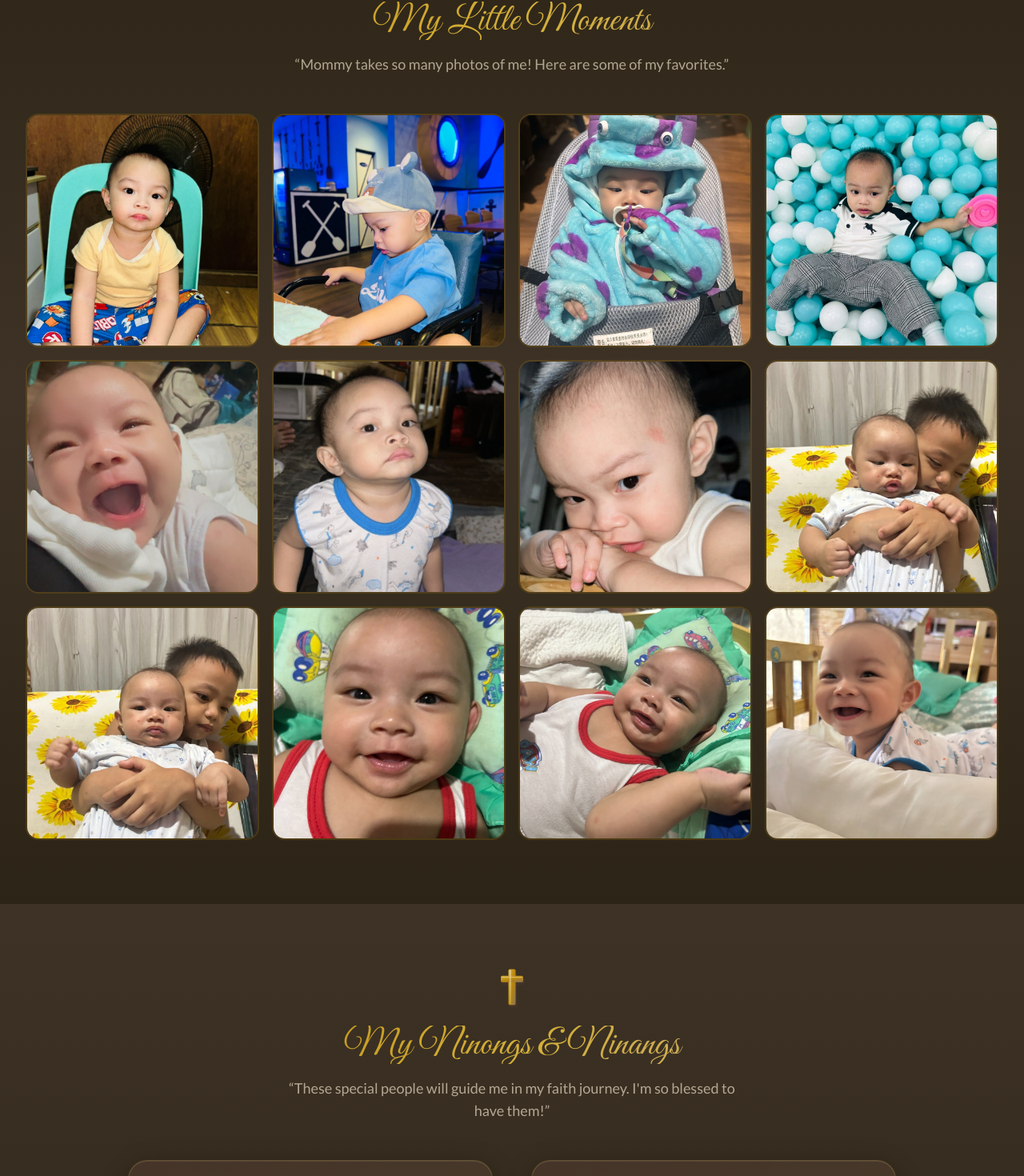
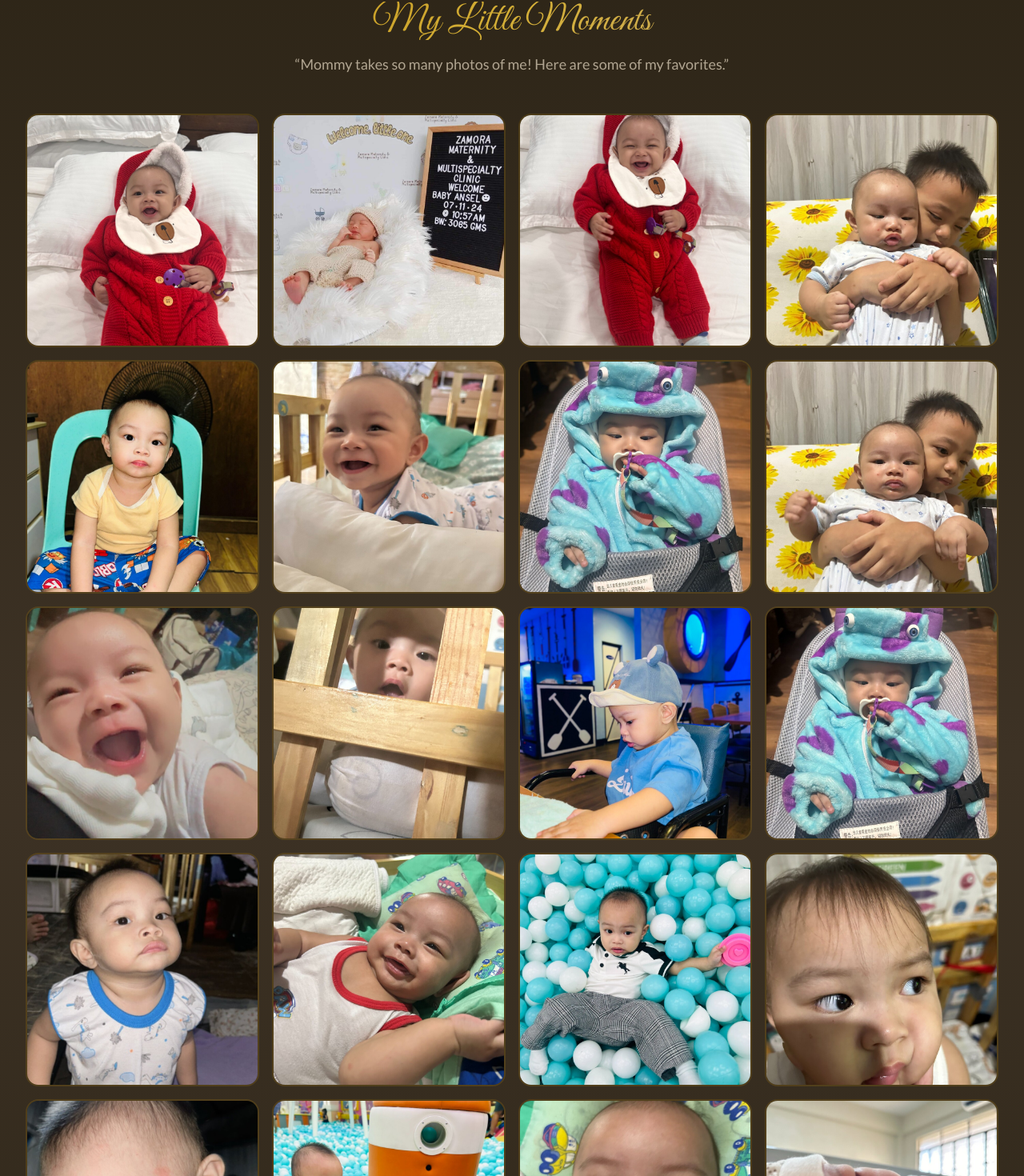
Before and after one commit to Naofumi-dev/ansel-haymitch-baptism, a Next.js app: page / in a window 1280 px wide. Shown: the part 2642-4112 px from the top of the page at 80% size. Built offline with nearby package versions, Linux system fonts and the light colour scheme; a web font is replaced by a local one.

Commit message:
Add new photos, rearrange gallery

```diff
--- a/components/PhotoGallery.tsx
+++ b/components/PhotoGallery.tsx
@@ -5,19 +5,30 @@ import { motion, AnimatePresence } from 'framer-motion'
 import Image from 'next/image'
 import { BabyIcon } from './Icons3D'
 
+// Rearranged photos for visual variety - mix of expressions and poses
 const photos = [
-  { src: '/images/ansel1.jpg', caption: 'My first smile!' },
+  { src: '/images/ansel21.jpg', caption: 'My biggest smile!' },
+  { src: '/images/ansel17.jpg', caption: 'Hello world!' },
+  { src: '/images/ansel22.jpg', caption: 'So happy today!' },
+  { src: '/images/ansel8.jpg', caption: 'Cozy moments' },
+  { src: '/images/ansel1.jpg', caption: 'My first photo' },
+  { src: '/images/ansel12.jpg', caption: 'Sweet dreams' },
+  { src: '/images/ansel3.jpg', caption: 'Just chilling' },
+  { src: '/images/ansel9.jpg', caption: 'Sleepy head' },
+  { src: '/images/ansel5.jpg', caption: 'Happy baby!' },
+  { src: '/images/ansel14.jpg', caption: 'Curious little one' },
   { src: '/images/ansel2.jpg', caption: 'Naptime is the best' },
-  { src: '/images/ansel3.jpg', caption: 'Just chilling' },
+  { src: '/images/ansel18.jpg', caption: 'Growing so fast!' },
+  { src: '/images/ansel6.jpg', caption: 'Exploring the world' },
+  { src: '/images/ansel11.jpg', caption: 'Playtime!' },
   { src: '/images/ansel4.jpg', caption: 'With my favorite toy' },
-  { src: '/images/ansel5.jpg', caption: 'Happy baby!' },
-  { src: '/images/ansel6.jpg', caption: 'Exploring the world' },
-  { src: '/images/ansel7.jpg', caption: 'Cozy moments' },
-  { src: '/images/ansel8.jpg', caption: 'Bath time fun' },
-  { src: '/images/ansel9.jpg', caption: 'Sleepy head' },
-  { src: '/images/ansel10.jpg', caption: 'Growing so fast!' },
-  { src: '/images/ansel11.jpg', caption: 'Curious little one' },
-  { src: '/images/ansel12.jpg', caption: 'Sweet dreams' },
+  { src: '/images/ansel15.jpg', caption: 'Little angel' },
+  { src: '/images/ansel7.jpg', caption: 'Adorable me' },
+  { src: '/images/ansel19.jpg', caption: 'Mommy loves me' },
+  { src: '/images/ansel10.jpg', caption: 'Bath time fun' },
+  { src: '/images/ansel16.jpg', caption: 'Peaceful moments' },
+  { src: '/images/ansel13.jpg', caption: 'So blessed' },
+  { src: '/images/ansel20.jpg', caption: 'Bundle of joy' },
 ]
 
 export default function PhotoGallery() {
@@ -53,7 +64,7 @@ export default function PhotoGallery() {
               initial={{ opacity: 0, scale: 0.9 }}
               whileInView={{ opacity: 1, scale: 1 }}
               viewport={{ once: true }}
-              transition={{ duration: 0.4, delay: index * 0.05 }}
+              transition={{ duration: 0.4, delay: index * 0.03 }}
               className="relative group cursor-pointer"
               onClick={() => setSelectedPhoto(index)}
             >
```
Also changed, not shown: public/images/ansel21.jpg (added), public/images/ansel22.jpg (added).
